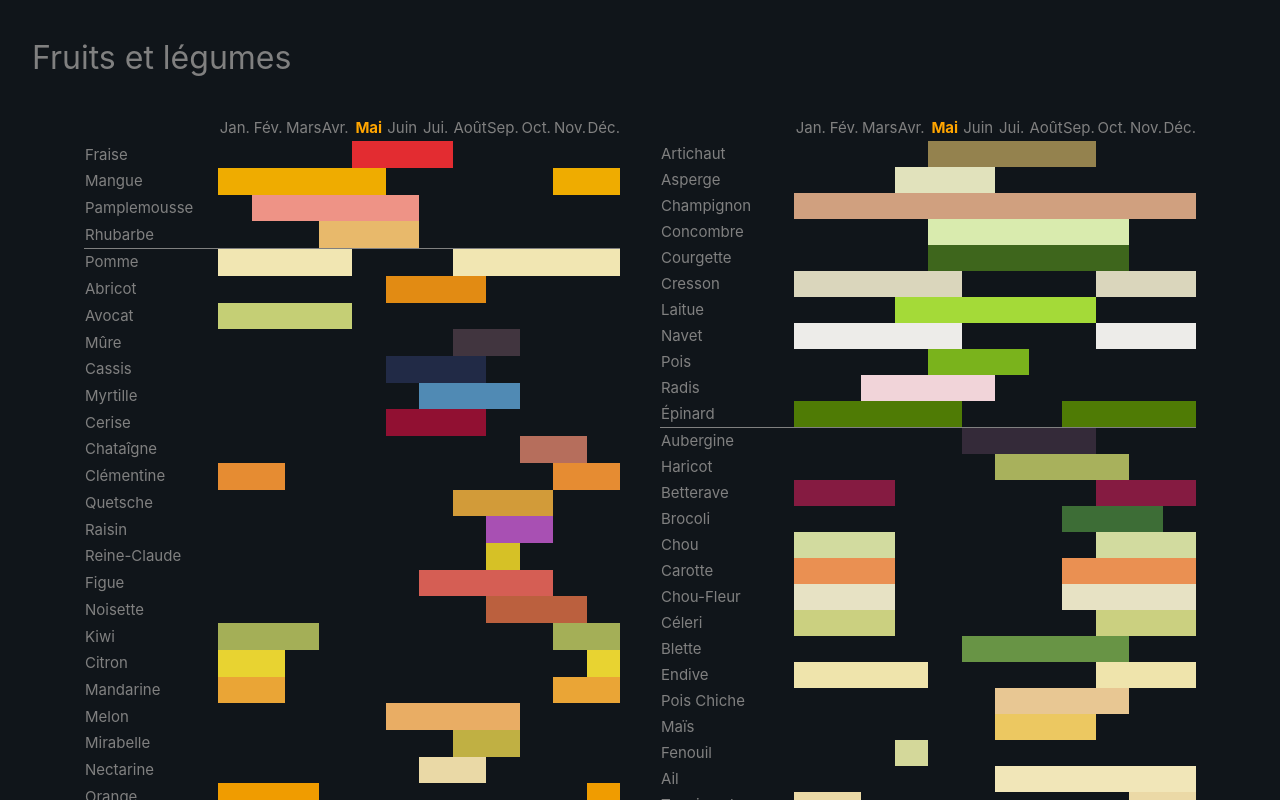
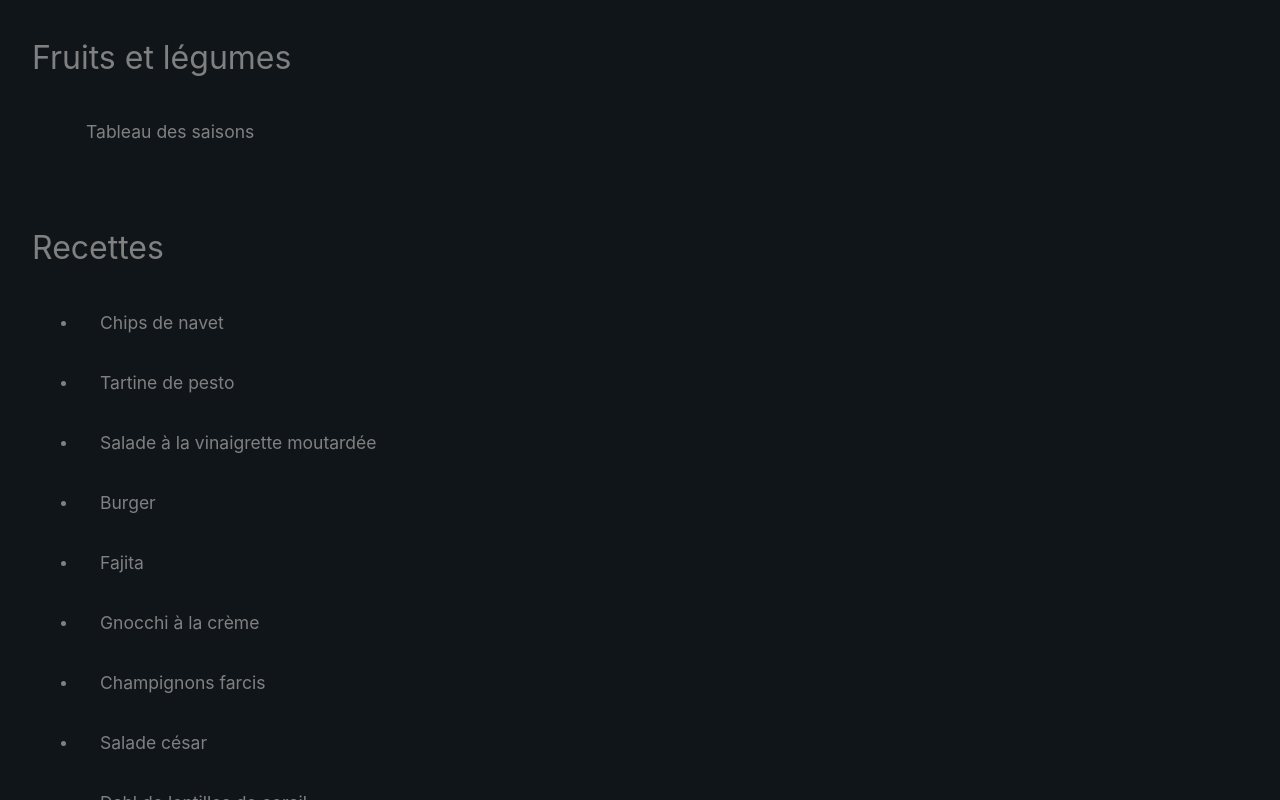
Before and after one commit to Benjent/recipes, a Vue app: page / in a window 1280 px wide. Shown: the top 800 px of the page. Built offline with nearby package versions, Linux system fonts and the light colour scheme.

Commit message:
Improve UI + display preparation

```diff
--- a/src/App.vue
+++ b/src/App.vue
@@ -10,9 +10,13 @@ import Table from "./components/Table.vue"
 <template>
     <main class="app">
         <h2 class="title--2">Fruits et légumes</h2>
-        <section class="app__tables app__section">
-            <Table :edibles="fruits" />
-            <Table :edibles="vegetables" />
+        <section class="app__section">
+            <Accordion title="Tableau des saisons">
+                <div class="app__tables">
+                    <Table :edibles="fruits" />
+                    <Table :edibles="vegetables" />
+                </div>
+            </Accordion>
         </section>
         <h2 class="title--2">Recettes</h2>
         <section class="app__section">
@@ -71,7 +75,7 @@ body {
 
     &__section {
         padding: 0 2rem;
-        margin-bottom: 100px;
+        margin-bottom: 60px;
     }
 }
 </style>
--- a/src/assets/styles/basics/reset.scss
+++ b/src/assets/styles/basics/reset.scss
@@ -12,5 +12,5 @@ ul, ol {
 }
 
 table {
-    border-collapse: collapse;
+    // border-collapse: collapse;
 }
--- a/src/assets/styles/modules/title.scss
+++ b/src/assets/styles/modules/title.scss
@@ -5,6 +5,6 @@
 
     &--2 {
         font-size: 2rem;
-        margin-bottom: 2rem;
+        margin-bottom: 1.2rem;
     }
 }
--- a/src/components/Accordion.vue
+++ b/src/components/Accordion.vue
@@ -32,7 +32,7 @@ export default {
         cursor: pointer;
         user-select: none;
         background: var(--background);
-        padding: 10px 16px;
+        padding: 16px 22px;
 
         &:hover {
             background: var(--cta);
@@ -45,7 +45,7 @@ export default {
 
     &__body {
         background: var(--background-light);
-        padding: 10px 16px;
+        padding: 16px 22px;
     }
 }
 </style>
--- a/src/components/Recipe.vue
+++ b/src/components/Recipe.vue
@@ -15,6 +15,12 @@ import Ingredient from "./Ingredient.vue"
                     <Ingredient :ingredient="ingredient" />
                 </li>
             </ul>
+        </div>
+        <div class="recipe__category">
+            <div class="recipe__category__icon">🔪</div>
+            <ol>
+                <li v-for="preparation in recipe.preparation" :key="preparation">{{preparation}}</li>
+            </ol>
         </div>
         <div class="recipe__category">
             <div class="recipe__category__icon">🍲</div>
@@ -45,7 +51,7 @@ export default {
         display: flex;
 
         &:not(:first-child) {
-            margin-top: 14px;
+            margin-top: 20px;
         }
 
         &__icon {
--- a/src/components/Table.vue
+++ b/src/components/Table.vue
@@ -8,20 +8,16 @@ import sorting from "../utils/sorting"
     <table class="table">
         <thead class="table__head">
             <td :colspan="edibleColSpan" class="table__head__cell"></td>
-            <th scope="col" v-for="month in months" :key="getMonthName(month)" :class="{ 'table__head__cell': true, 'table__head__cell--highlight': month === currentMonth }">{{getMonthName(month)}}</th>
+            <th scope="col" v-for="month in months" :key="getMonthName(month)" :class="{ 'table__head__cell': true, 'table__cell--highlight': month === currentMonth }">{{getMonthName(month)}}</th>
         </thead>
         <tbody class="table__body">
             <tr v-for="edible, index in currentMonthEdibles" :key="edible.name" :class="[ 'table__body__row', 'table__body__row--current', { 'table__body__row--bordered': index === currentMonthEdibles.length - 1 }]">
-                <th :colspan="edibleColSpan" scope="row" class="table__body__cell--head">{{edible.name}}</th>
-                <td v-for="month in months" :key="`${edible.name}_${getMonthName(month)}`" :style="{ 'background': edible.months.includes(month) && edible.color }">
-                    <img v-if="edible.months.includes(month) && edible.image" :src="edible.image"/>
-                </td>
+                <th :colspan="edibleColSpan" scope="row" class="table__body__cell--head table__cell--highlight">{{edible.name}}</th>
+                <td v-for="month in months" :key="`${edible.name}_${getMonthName(month)}`" :style="{ 'background': edible.months.includes(month) && edible.color }"></td>
             </tr>
             <tr v-for="edible in edibles.filter((f) => !f.months.includes(currentMonth))" :key="edible.name">
                 <th :colspan="edibleColSpan" scope="row" class="table__body__cell--head">{{edible.name}}</th>
-                <td v-for="month in months" :key="`${edible.name}_${getMonthName(month)}`" :style="{ 'background': edible.months.includes(month) && edible.color }">
-                    <img v-if="edible.months.includes(month) && edible.image" :src="edible.image"/>
-                </td>
+                <td v-for="month in months" :key="`${edible.name}_${getMonthName(month)}`" :style="{ 'background': edible.months.includes(month) && edible.color }"></td>
             </tr>
         </tbody>
     </table>
@@ -73,19 +69,10 @@ export default {
     table-layout: fixed;
     text-transform: capitalize;
 
-    &__head {
-        &__cell {
-            &--highlight {
-                color: var(--primary);
-                font-weight: bold;
-            }
-        }
-    }
-
     &__body {
         &__row {
             &--bordered {
-                border-bottom: solid 1px var(--text);
+                border-bottom: solid 1px var(--primary);
             }
         }
         &__cell {
@@ -94,5 +81,11 @@ export default {
             }
         }
     }
+
+    &__cell {
+        &--highlight {
+            color: var(--primary);
+        }
+    }
 }
 </style>
```
